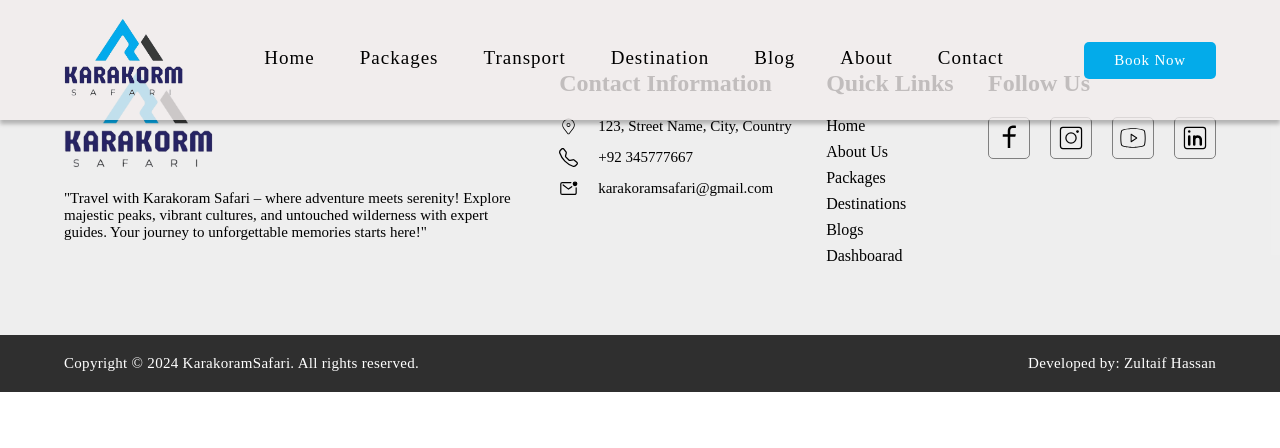
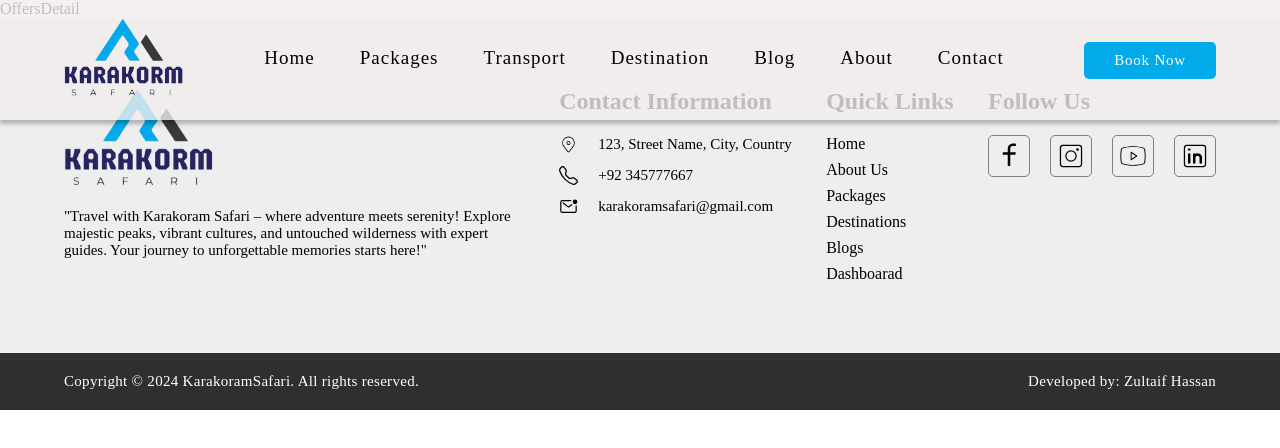
Before and after one commit to zultaifhassan/Tourism-Website, a React (Create React App) app: page /offerdetail in a window 1280 px wide. Shown: the top 448 px of the page. Built offline with nearby package versions, Linux system fonts and the light colour scheme; a web font is replaced by a local one.

Commit message:
package detail

```diff
--- a/src/App.js
+++ b/src/App.js
@@ -8,6 +8,7 @@ import Offers from "./components/offers/Offers";
 import Contact from "./components/contact/Contact";
 import Blogs from "./components/blogs/Blogs";
 import Transport from "./components/Transport/Transport";
+import OffersDetail from "./components/offers/OffersDetail";
 
 function App() {
   return (
@@ -21,6 +22,7 @@ function App() {
         <Route path="/contact" element={<Contact />}></Route>
         <Route path="/blog" element={<Blogs />}></Route>
         <Route path="/transport" element={<Transport />}></Route>
+        <Route path="/offerdetail" element={<OffersDetail />}></Route>
       </Routes>
       <Footer />
     </div>
--- a/src/components/offers/Offers.jsx
+++ b/src/components/offers/Offers.jsx
@@ -2,6 +2,7 @@ import React from "react";
 import "./offers.css";
 import { CiCalendar } from "react-icons/ci";
 import { CiLocationOn } from "react-icons/ci";
+import { Link } from "react-router-dom";
 
 const Offers = () => {
   return (
@@ -27,14 +28,15 @@ const Offers = () => {
                 <span>Per Person</span>
                 <h3>$500</h3>
                 <div className="calender-icon">
-                  <CiCalendar fontSize={20} />
-                  8 Days
+                  <CiCalendar fontSize={20} />8 Days
                 </div>
               </div>
             </div>
 
             <div className="calender-time">
+              <Link to="/offerdetail">
                 <button>Book Now</button>
+              </Link>
             </div>
           </div>
           <div className="package-item">
@@ -52,17 +54,17 @@ const Offers = () => {
                 <span>Per Person</span>
                 <h3>$500</h3>
                 <div className="calender-icon">
-                  <CiCalendar fontSize={20} />
-                  8 Days
+                  <CiCalendar fontSize={20} />8 Days
                 </div>
               </div>
             </div>
 
             <div className="calender-time">
+              <Link to="/offerdetail">
                 <button>Book Now</button>
+              </Link>
             </div>
           </div>
-
         </div>
       </div>
     </div>
--- /dev/null
+++ b/src/components/offers/OffersDetail.jsx
@@ -0,0 +1,9 @@
+import React from 'react'
+
+const OffersDetail = () => {
+  return (
+    <div>OffersDetail</div>
+  )
+}
+
+export default OffersDetail
```
Lines whose indentation alone changed are shown as unchanged.
